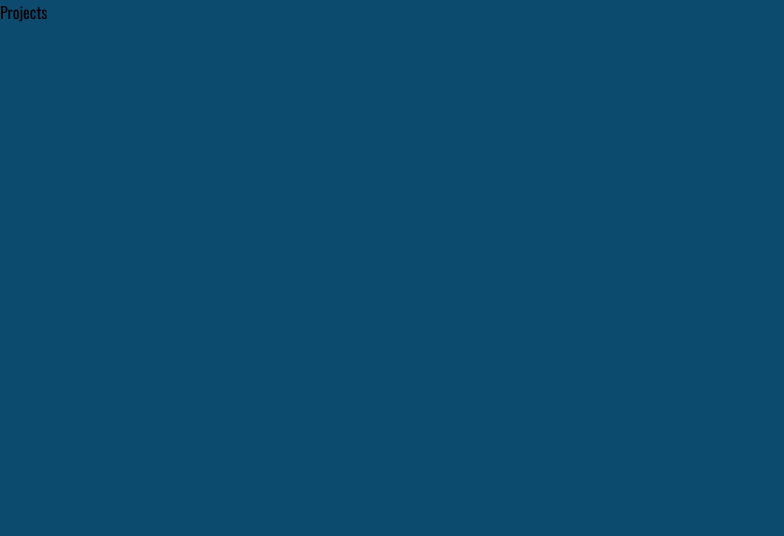
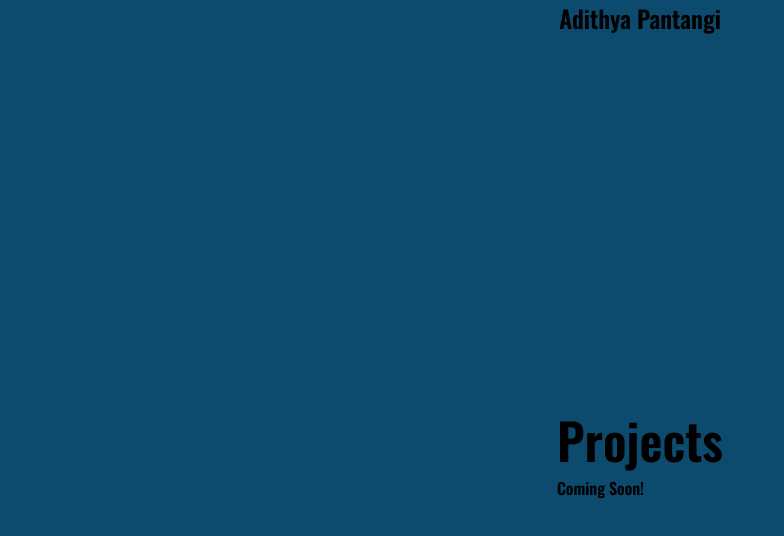
Before and after one commit to Adi343/adithya, a Next.js app: page /projects in a window 1280 px wide. Shown: the top 536 px of the page, without its empty margins (0-784 px from the left). Built offline with nearby package versions, Linux system fonts and the light colour scheme.

Commit message:
Updated Projects page

```diff
--- a/pages/projects.js
+++ b/pages/projects.js
@@ -1,3 +1,29 @@
 export default function projects() {
-  return <div>Projects</div>;
+  return (
+    <div
+      style={{
+        minWidth: "100vw",
+        minHeight: "100vh",
+        display: "flex",
+        flexDirection: "column",
+        alignItems: "center",
+        justifyContent: "space-between",
+      }}
+    >
+      <span style={{ fontSize: "1.5rem", fontWeight: "bold" }}>
+        Adithya Pantangi
+      </span>
+
+      <div
+        style={{
+          marginBottom: "300px",
+          display: "flex",
+          flexDirection: "column",
+        }}
+      >
+        <span style={{ fontWeight: 600, fontSize: "50px" }}>Projects </span>
+        <span style={{ fontWeight: 600 }}>Coming Soon!</span>
+      </div>
+    </div>
+  );
 }
```
